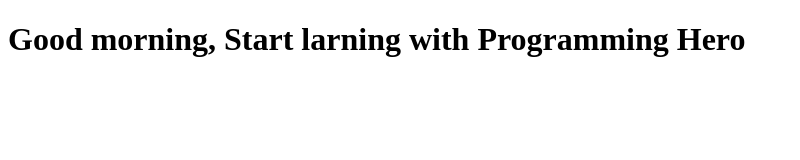
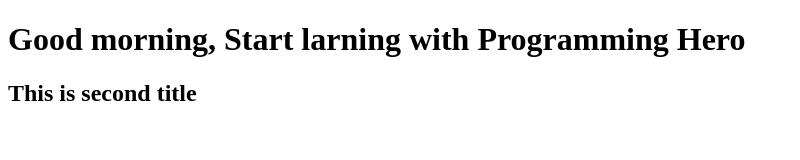
Before and after one commit to sujonaust2008/786project2, a plain HTML site: page index.html in a window 1280 px wide. Shown: the whole page, without its empty margins (0-800 px from the left). Drawn offline with Linux system fonts and the light colour scheme.

Commit message:
2nd title

```diff
--- a/index.html
+++ b/index.html
@@ -8,5 +8,6 @@
 </head>
 <body>
     <h1>Good morning, Start larning with Programming Hero</h1>
+    <h2>This is second title</h2>
 </body>
 </html>
```
